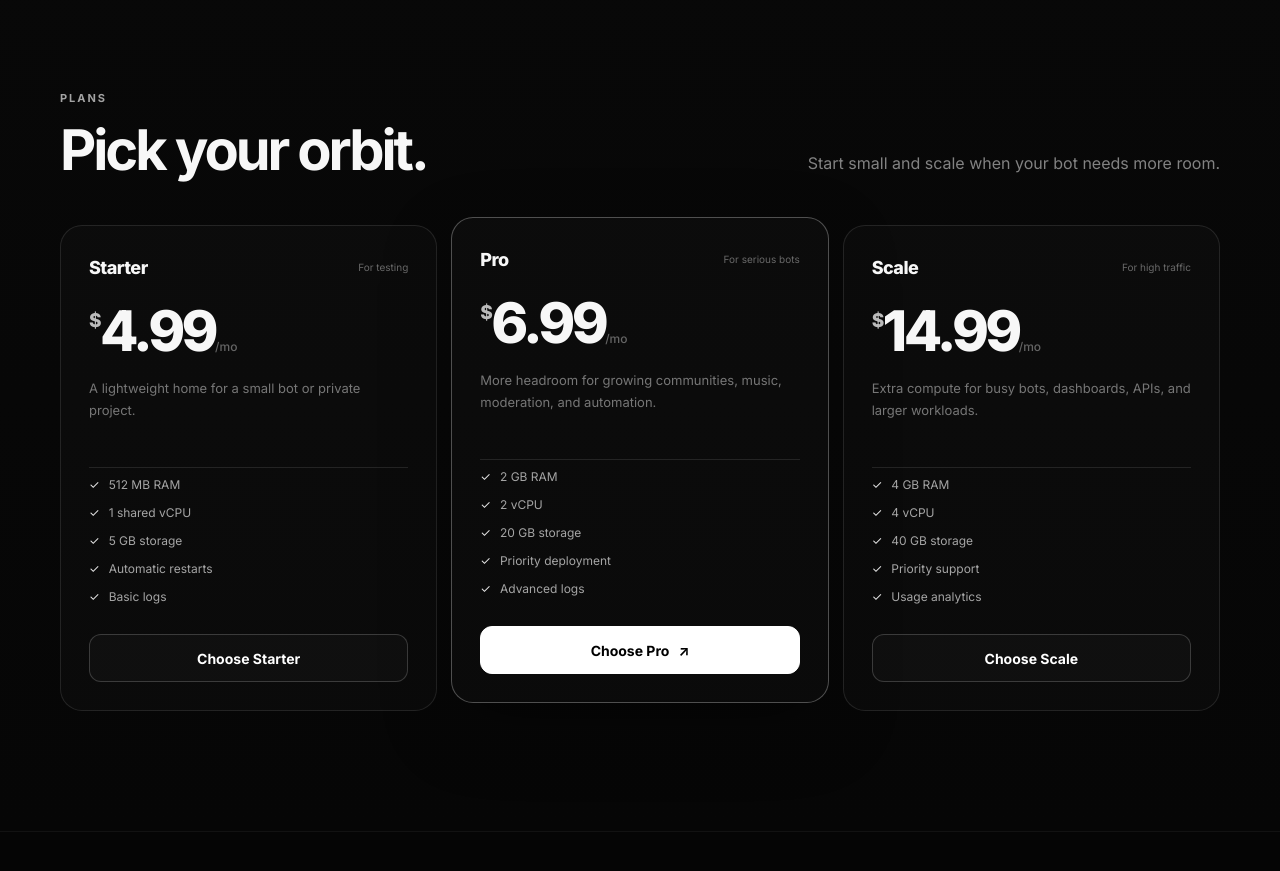
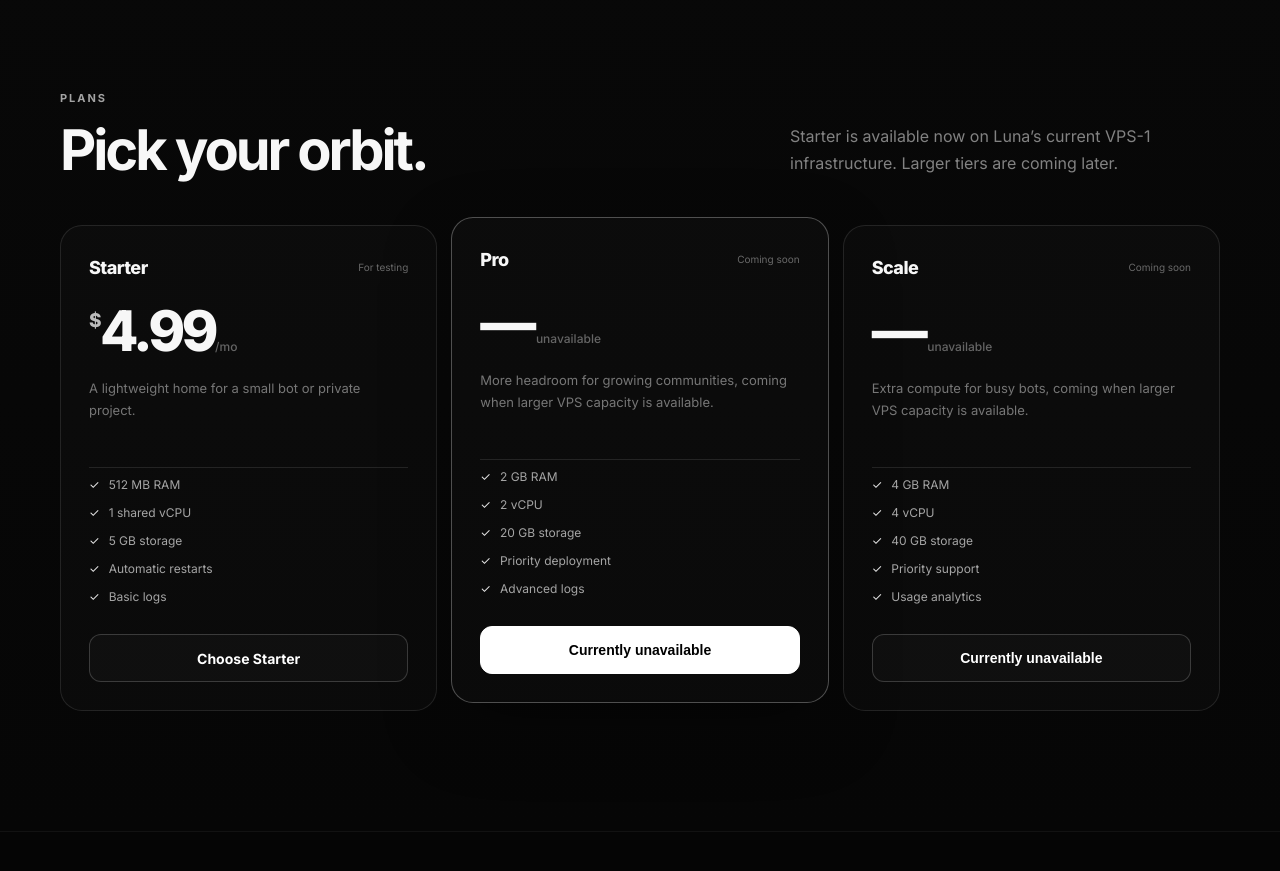
Before and after one commit to Nappygorilla/Luna.win-hosting, a plain HTML site: page index.html in a window 1280 px wide. Shown: the part 2040-2911 px from the top of the page. Drawn offline with Linux system fonts and the light colour scheme.

Commit message:
Show current availability and pricing for hosting plans

```diff
--- a/index.html
+++ b/index.html
@@ -169,7 +169,7 @@
             <span class="section-kicker">PLANS</span>
             <h2>Pick your orbit.</h2>
           </div>
-          <p>Start small and scale when your bot needs more room.</p>
+          <p>Starter is available now on Luna’s current VPS-1 infrastructure. Larger tiers are coming later.</p>
         </div>
 
         <div class="plan-grid">
@@ -189,9 +189,9 @@
           </article>
 
           <article class="plan-card featured-plan">
-            <div class="plan-top"><span>Pro</span><span class="plan-tag">For serious bots</span></div>
-            <div class="price"><span>$</span>6.99<small>/mo</small></div>
-            <p class="plan-copy">More headroom for growing communities, music, moderation, and automation.</p>
+            <div class="plan-top"><span>Pro</span><span class="plan-tag">Coming soon</span></div>
+            <div class="price">—<small> unavailable</small></div>
+            <p class="plan-copy">More headroom for growing communities, coming when larger VPS capacity is available.</p>
             <div class="plan-divider"></div>
             <ul class="plan-list">
               <li>2 GB RAM</li>
@@ -200,13 +200,13 @@
               <li>Priority deployment</li>
               <li>Advanced logs</li>
             </ul>
-            <a class="button button-primary full-width" href="auth.html?mode=register&plan=pro">Choose Pro <span>↗</span></a>
+            <button class="button button-primary full-width" type="button" disabled>Currently unavailable</button>
           </article>
 
           <article class="plan-card">
-            <div class="plan-top"><span>Scale</span><span class="plan-tag">For high traffic</span></div>
-            <div class="price"><span>$</span>14.99<small>/mo</small></div>
-            <p class="plan-copy">Extra compute for busy bots, dashboards, APIs, and larger workloads.</p>
+            <div class="plan-top"><span>Scale</span><span class="plan-tag">Coming soon</span></div>
+            <div class="price">—<small> unavailable</small></div>
+            <p class="plan-copy">Extra compute for busy bots, coming when larger VPS capacity is available.</p>
             <div class="plan-divider"></div>
             <ul class="plan-list">
               <li>4 GB RAM</li>
@@ -215,7 +215,7 @@
               <li>Priority support</li>
               <li>Usage analytics</li>
             </ul>
-            <a class="button button-secondary full-width" href="auth.html?mode=register&plan=scale">Choose Scale</a>
+            <button class="button button-secondary full-width" type="button" disabled>Currently unavailable</button>
           </article>
         </div>
       </div>
```
